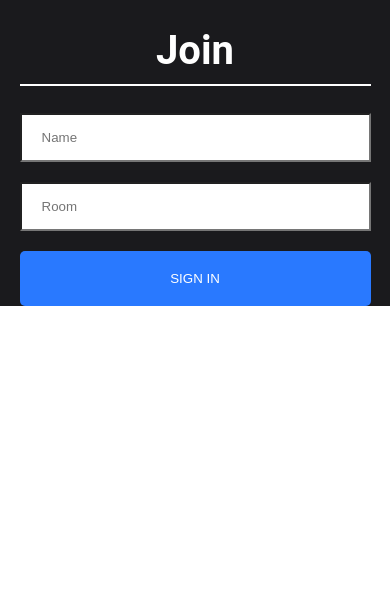
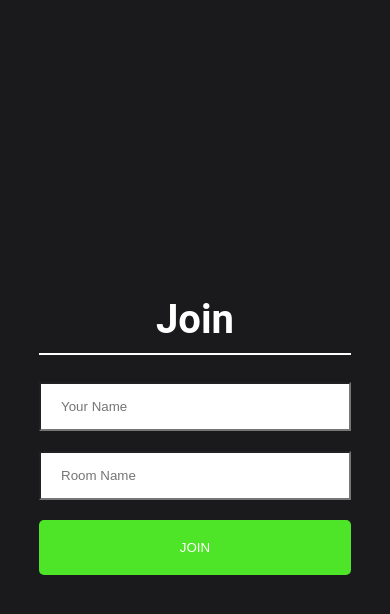
Before and after one commit to Rounak1234567/Chat-App-Client, a React (Create React App) app: page / in a window 390 px wide. Shown: the top 614 px of the page. Built offline with nearby package versions, Linux system fonts and the light colour scheme.

Commit message:
minor CSS fixes

```diff
--- a/src/components/Chat.css
+++ b/src/components/Chat.css
@@ -4,6 +4,7 @@
     align-items: center;
     height: 100vh;
     background-color: #1A1A1D;
+    overflow: hidden;
   }
 
   .container {
--- a/src/components/InfoBar.jsx
+++ b/src/components/InfoBar.jsx
@@ -1,17 +1,16 @@
 import React from 'react';
-
-
-
+import close from "../icons/closeIcon.png"
+import online from "../icons/onlineIcon.png"
 import './InfoBar.css';
 
 const InfoBar = ({ room }) => (
   <div className="infoBar">
     <div className="leftInnerContainer">
-      <img className="onlineIcon" src="https://raw.githubusercontent.com/adrianhajdin/project_chat_application/master/client/src/icons/onlineIcon.png" alt="online icon" />
+      <img className="onlineIcon" src={online} alt="online icon" />
       <h3>{room}</h3>
     </div>
     <div className="rightInnerContainer">
-      <a href="/"><img src="" alt="close icon" /></a>
+      <a href="/"><img src={close} alt="X" /></a>
     </div>
   </div>
 );
--- a/src/components/Join.css
+++ b/src/components/Join.css
@@ -42,7 +42,7 @@ html, body {
       color: #fff !important;
       text-transform: uppercase;
       text-decoration: none;
-      background: #2979FF;
+      background: #4ee428;
       padding: 20px;
       border-radius: 5px;
       display: inline-block;
@@ -55,12 +55,10 @@ html, body {
   }
 
   @media (min-width: 320px) and (max-width: 480px) {
-    .joinOuterContainer {
-      height: 100%;
-    }
+
 
     .joinInnerContainer {
-      width: 90%;
+      width: 80%;
     }
 
 
@@ -68,4 +66,5 @@ html, body {
 
   button:focus {
     outline: 0;
+    background-color: #286d00;
   }
--- a/src/components/Join.jsx
+++ b/src/components/Join.jsx
@@ -8,18 +8,19 @@ const Join = ()=>{
     const [name, setName] = useState("");
     const [room, setRoom] = useState("");
 
+
     return(
         <div className="joinOuterContainer">
       <div className="joinInnerContainer">
         <h1 className="heading">Join</h1>
         <div>
-          <input placeholder="Name" className="joinInput" type="text" onChange={(event) => setName(event.target.value)} />
+          <input placeholder="Your Name" className="joinInput" type="text" onChange={(event) => setName(event.target.value)} />
         </div>
         <div>
-          <input placeholder="Room" className="joinInput mt-20" type="text" onChange={(event) => setRoom(event.target.value)} />
+          <input placeholder="Room Name" className="joinInput mt-20" type="text" onChange={(event) => setRoom(event.target.value)} />
         </div>
         <Link onClick={e => (!name || !room) ? e.preventDefault() : null} to={`/chat?name=${name}&room=${room}`}>
-          <button className={'button mt-20'} type="submit">Sign In</button>
+          <button className={'button mt-20'} type="submit">Join</button>
         </Link>
       </div>
     </div>
--- a/src/components/TextContainer.jsx
+++ b/src/components/TextContainer.jsx
@@ -1,5 +1,5 @@
 import React from 'react';
-
+import online from "../icons/onlineIcon.png"
 
 
 import './TextContainer.css';
@@ -21,7 +21,7 @@ const TextContainer = ({ users }) => (
                 {users.map(({name}) => (
                   <div key={name} className="activeItem">
                     {name}
-                    <img alt="Online Icon" src=""/>
+                    <img alt="Online Icon" src={online}/>
                   </div>
                 ))}
               </h2>
```
Also changed, not shown: src/icons/closeIcon.png (renamed from icons/closeIcon.png), src/icons/onlineIcon.png (renamed from icons/onlineIcon.png).
